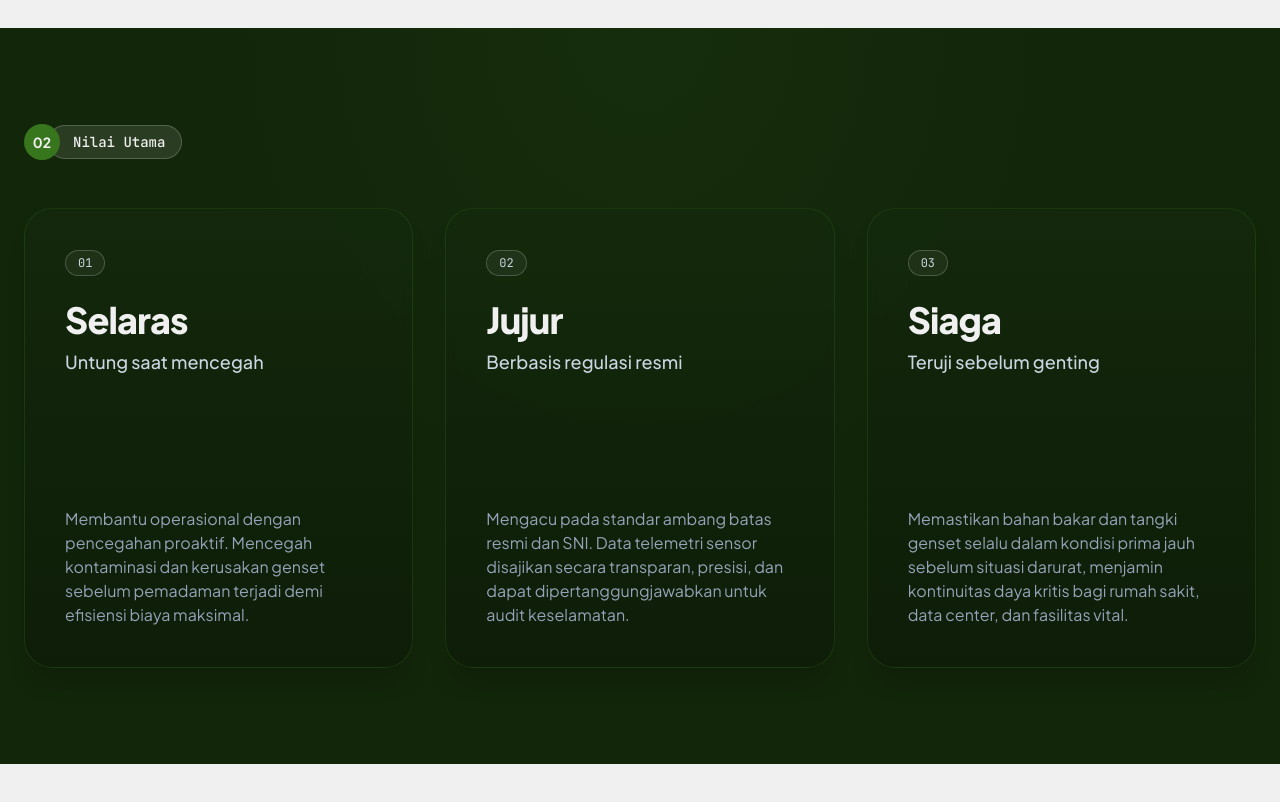
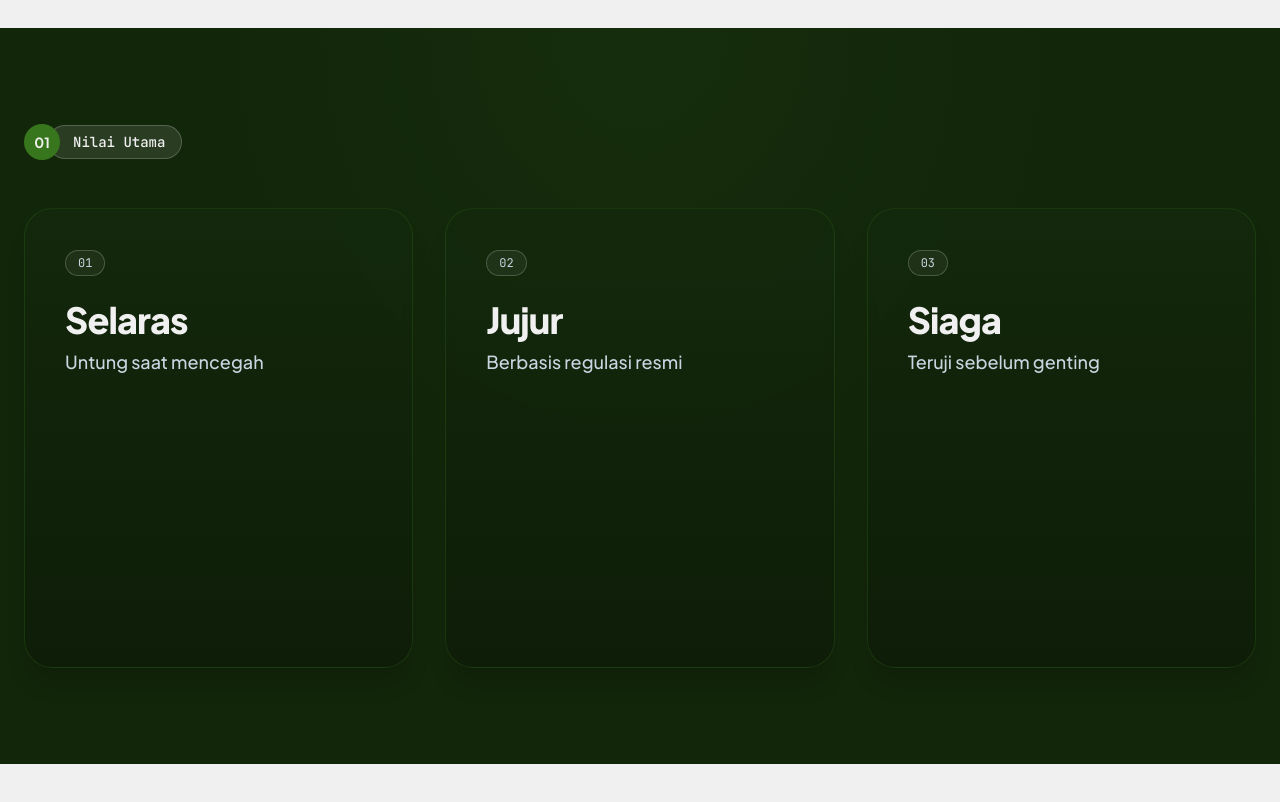
Before and after one commit to Nyanist/tangkis, a Next.js app: page /about in a window 1280 px wide. Shown: the part 580-1382 px from the top of the page. Built offline with nearby package versions, Linux system fonts and the light colour scheme; a web font is replaced by a local one.

Commit message:
feat: adjust ValueSection animation

```diff
--- a/src/components/sections/ValueSection.tsx
+++ b/src/components/sections/ValueSection.tsx
@@ -46,7 +46,7 @@ export default function ValueSection() {
       <div className={`relative ${KONTEN_SECTION}`}>
         <div className="mb-10 lg:mb-12">
           <FadeUp delay={0.1}>
-            <SectionBadge number="02" label="Nilai Utama" dark />
+            <SectionBadge number="01" label="Nilai Utama" dark />
           </FadeUp>
         </div>
 
@@ -68,8 +68,8 @@ export default function ValueSection() {
                   </p>
                 </div>
 
-                {/* Bottom description */}
-                <div className="mt-8">
+                {/* Bottom description — hidden until hover */}
+                <div className="mt-8 translate-y-2 opacity-0 transition-all duration-300 group-hover:translate-y-0 group-hover:opacity-100">
                   <p className="text-sm leading-relaxed text-slate-400 lg:text-base">
                     {item.description}
                   </p>
```
